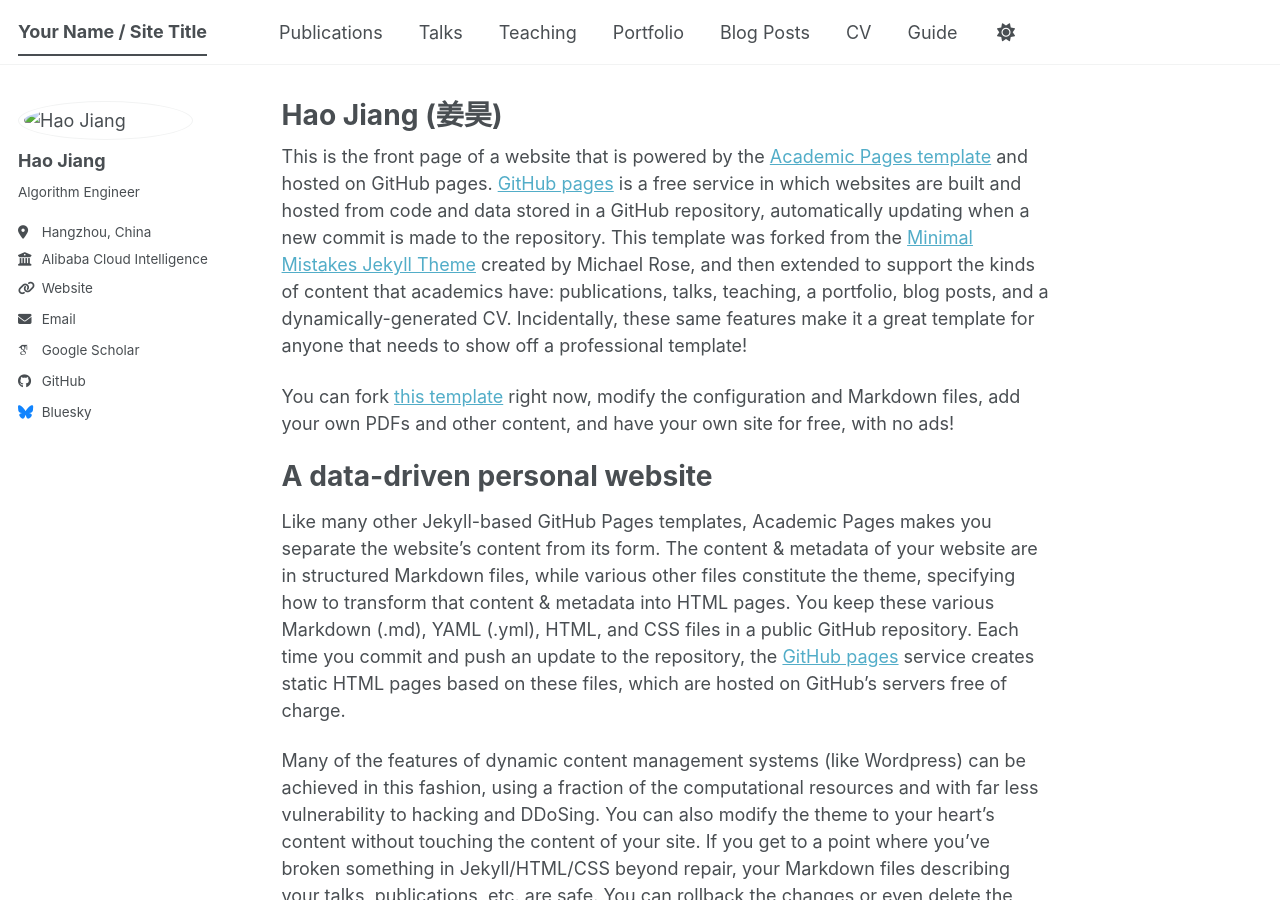
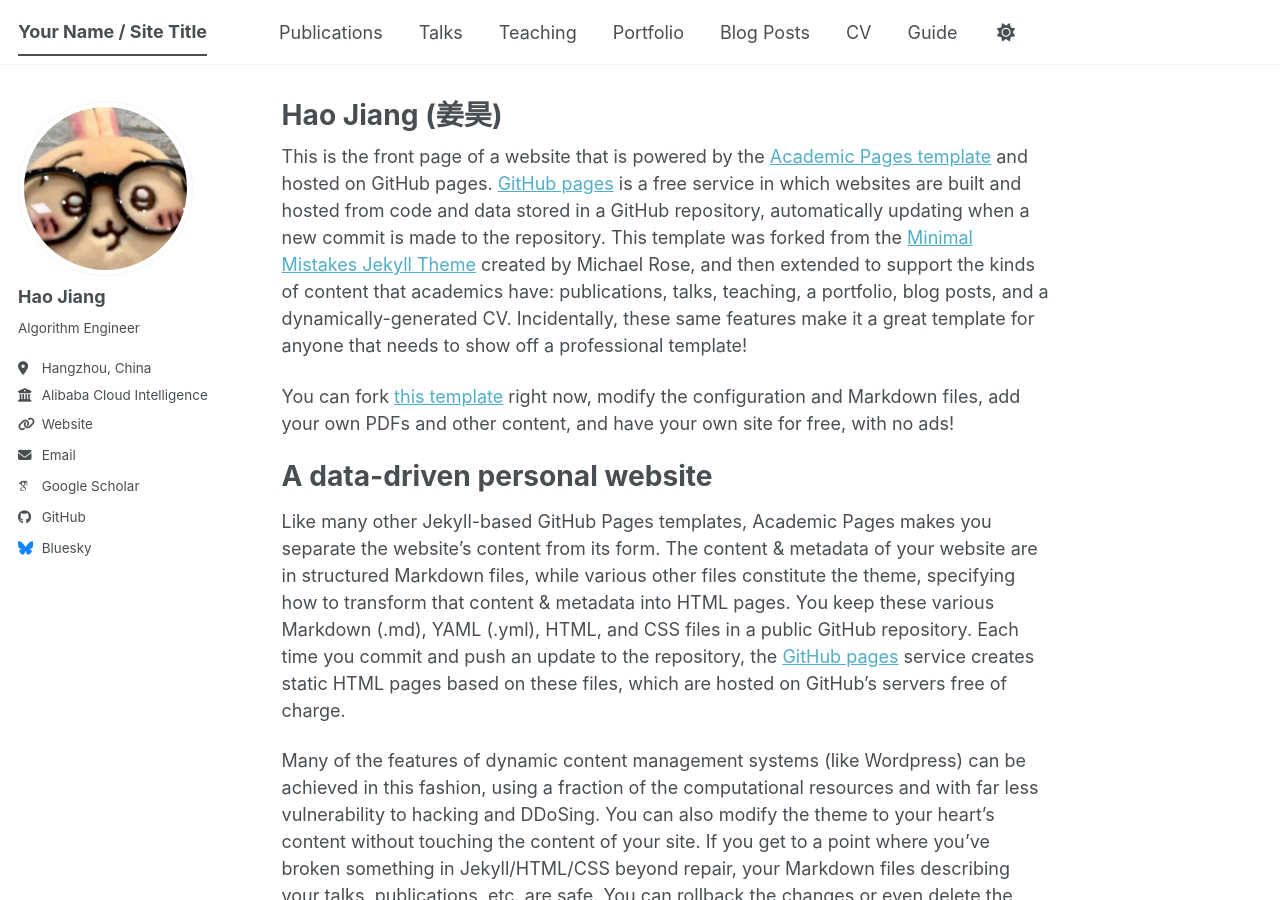
Before and after one commit to RewindL/RewindL.github.io, a Jekyll site: the page built from _pages/about_backup.md, in a window 1280 px wide and 900 px high. Built offline with Jekyll 4.4.1, drawn with Linux system fonts in a browser that asks for light colours; some web fonts are replaced; a script bundle is joined from its source files by our own code; library files that are not in the unit come from our copies.

Commit message:
Update _config.yml

```diff
--- a/_config.yml
+++ b/_config.yml
@@ -23,7 +23,7 @@
 #               Additional customization can be done by editing /_includes/author-profile.html
 author:
   # Biographic information
-  avatar           : "./usagi.jpg"
+  avatar           : "https://github.com/RewindL/RewindL.github.io/blob/master/usagi.jpg"
   name             : "Hao Jiang"
   pronouns         : # example: "she/her"
   bio              : "Algorithm Engineer"
```
